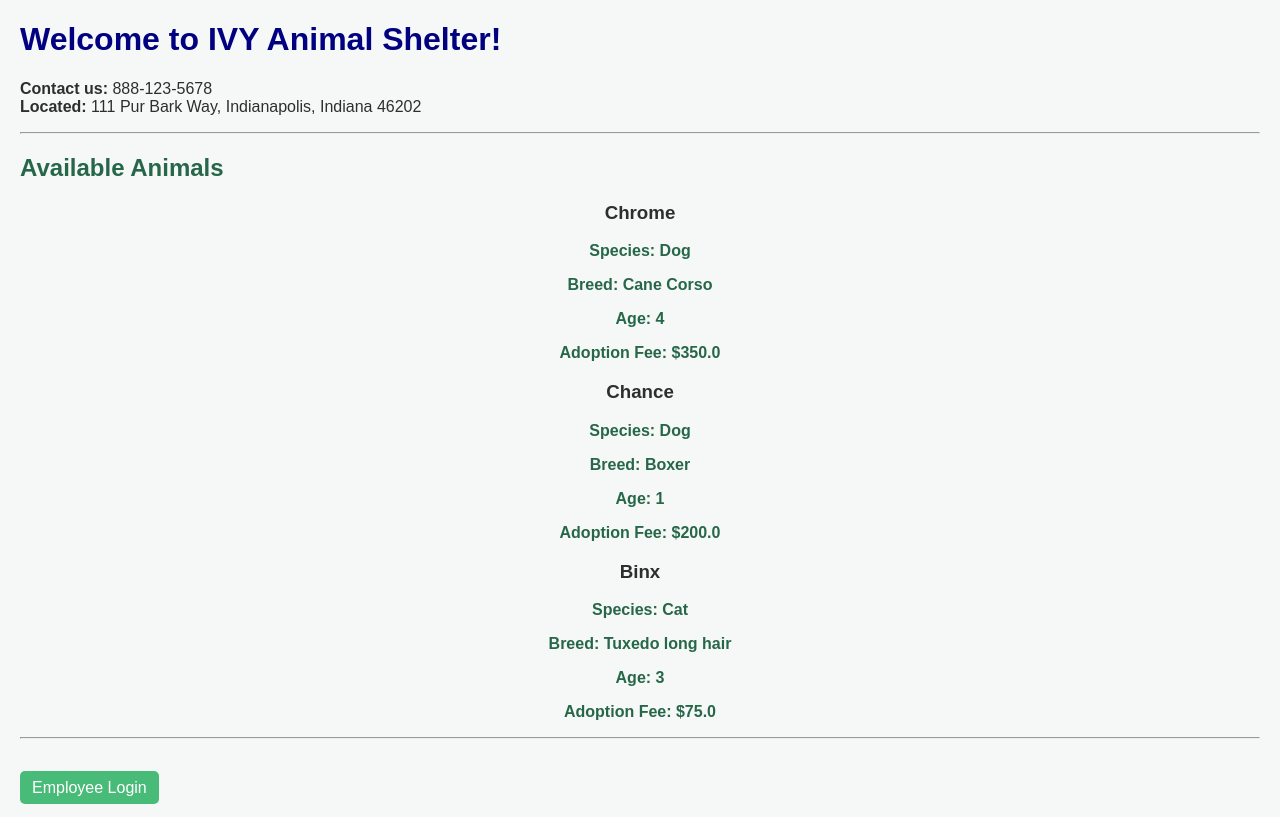
After one commit to ShaneraD/Shelter_site, a Django app: page /animals/ in a window 1280 px wide. The commit adds this page. Run offline with Django 5.2, Linux system fonts and the light colour scheme.

Commit message:
Integrate desktop app JSON with Django site and filter animals by species

```diff
--- /dev/null
+++ b/shelter/templates/shelter/animals.html
@@ -0,0 +1,24 @@
+{% extends "shelter/base.html" %}
+
+{% block content %}
+<h2>Available Animals</h2>
+
+{% if pets %}
+  <div class="animal-list">
+    {% for pet in pets %}
+      {% if pet.status == "Available" %}
+        <div class="pet-card">
+          <h3>{{ pet.name }}</h3>
+          <p>Species: {{ pet.species }}</p>
+          <p>Breed: {{ pet.breed }}</p>
+          <p>Age: {{ pet.age }}</p>
+          <p>Adoption Fee: ${{ pet.adoption_fee }}</p>
+        </div>
+      {% endif %}
+    {% endfor %}
+  </div>
+{% else %}
+  <p>No animals available at this time.</p>
+{% endif %}
+
+{% endblock %}
--- a/shelter/views.py
+++ b/shelter/views.py
@@ -3,7 +3,7 @@ import json
 from pathlib import Path
 
 def load_pets_from_json():
-    json_path = Path("data/pets.json")
+    json_path = Path("website_upload/pets.json")
     if not json_path.exists():
         return []
     with open(json_path, "r", encoding="utf-8") as f:
@@ -19,7 +19,16 @@ def home(request):
     return render(request, 'shelter/home.html', {'pets': pets})
 
 def animals(request):
-    return render(request, 'shelter/animals.html')
+    pets = load_pets_from_json()
+    species_filter = request.GET.get("species")
+
+    if species_filter:
+        pets = [
+            pet for pet in pets
+            if pet.get("species") == species_filter
+        ]
+
+    return render(request, 'shelter/animals.html', {'pets': pets})
 
 def user_login(request):
     return render(request, 'shelter/login.html')
--- /dev/null
+++ b/website_upload/pets.json
@@ -0,0 +1,53 @@
+{
+  "total_pets": 4,
+  "pets": [
+    {
+      "pet_id": 1,
+      "name": "Indigo",
+      "species": "Cat",
+      "age": 3,
+      "breed": "Short hair",
+      "adoption_fee": 75.0,
+      "status": "Adopted",
+      "notes": "",
+      "photo_path": "",
+      "display_label": "#1 - Indigo (Cat)"
+    },
+    {
+      "pet_id": 2,
+      "name": "Chrome",
+      "species": "Dog",
+      "age": 4,
+      "breed": "Cane Corso",
+      "adoption_fee": 350.0,
+      "status": "Available",
+      "notes": "",
+      "photo_path": "",
+      "display_label": "#2 - Chrome (Dog)"
+    },
+    {
+      "pet_id": 3,
+      "name": "Chance",
+      "species": "Dog",
+      "age": 1,
+      "breed": "Boxer",
+      "adoption_fee": 200.0,
+      "status": "Available",
+      "notes": "",
+      "photo_path": "",
+      "display_label": "#3 - Chance (Dog)"
+    },
+    {
+      "pet_id": 4,
+      "name": "Binx",
+      "species": "Cat",
+      "age": 3,
+      "breed": "Tuxedo long hair",
+      "adoption_fee": 75.0,
+      "status": "Available",
+      "notes": "",
+      "photo_path": "",
+      "display_label": "#4 - Binx (Cat)"
+    }
+  ]
+}
```
Also changed, not shown: shelter/templates/shelter/home.html (+4 -4 lines).
